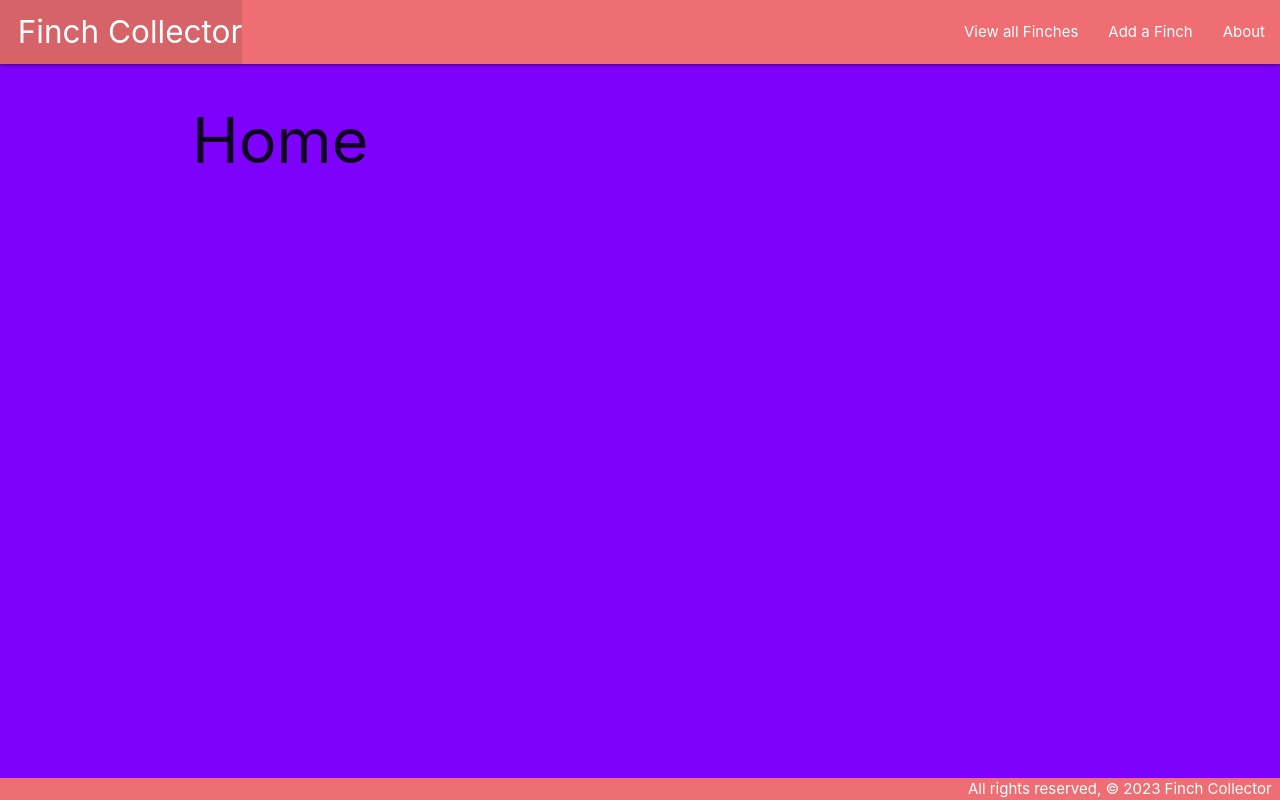
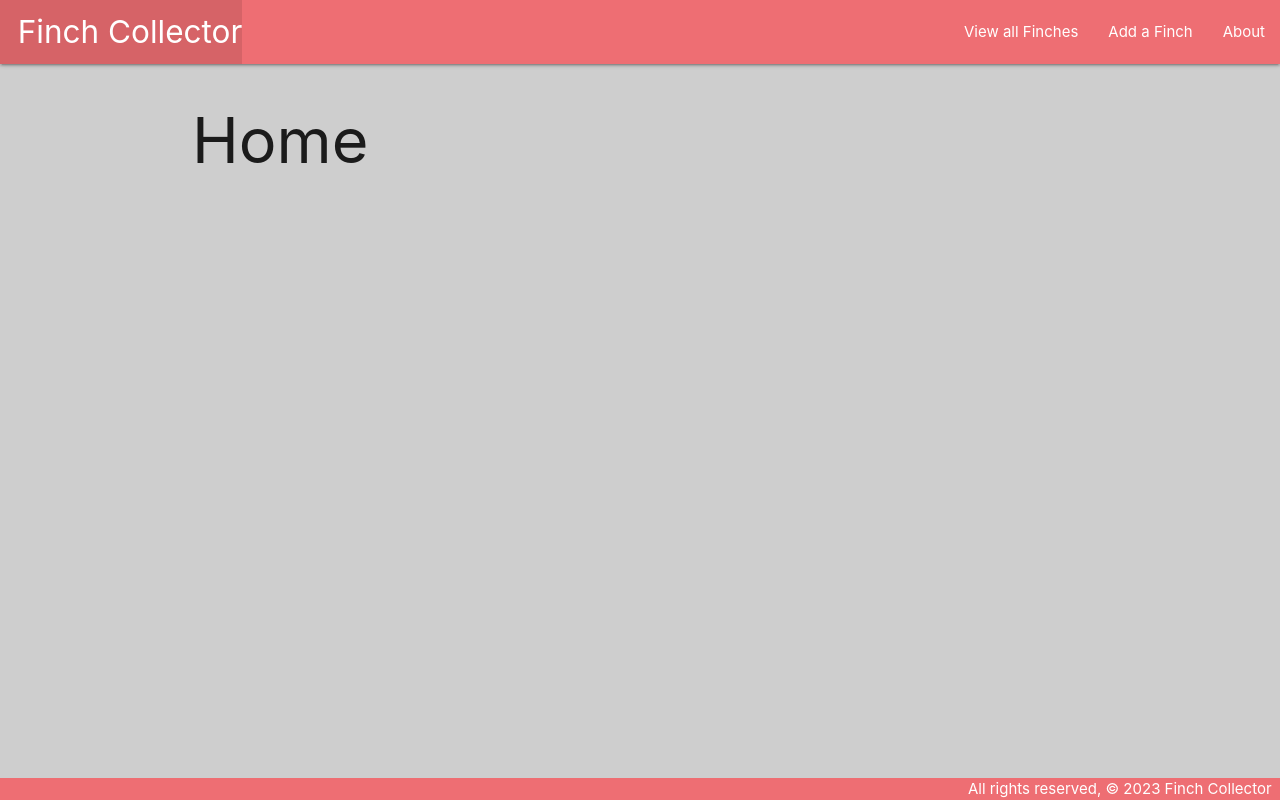
Before and after one commit to KenGibb/finch-collector, a Django app: page / in a window 1280 px wide. Run offline with Django 4.2, Linux system fonts and the light colour scheme.

Commit message:
last commit error: added create and changed BG color

```diff
--- a/main_app/static/css/style.css
+++ b/main_app/static/css/style.css
@@ -2,7 +2,7 @@
     display: flex;
     min-height: 100vh;
     flex-direction: column;
-    background-color: rgb(126, 1, 251);
+    background-color: rgb(206, 206, 206);
 }
 
 main {
```
